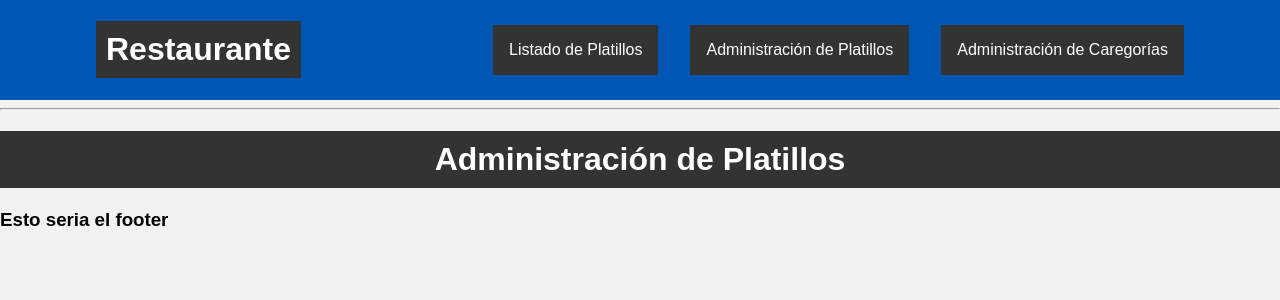
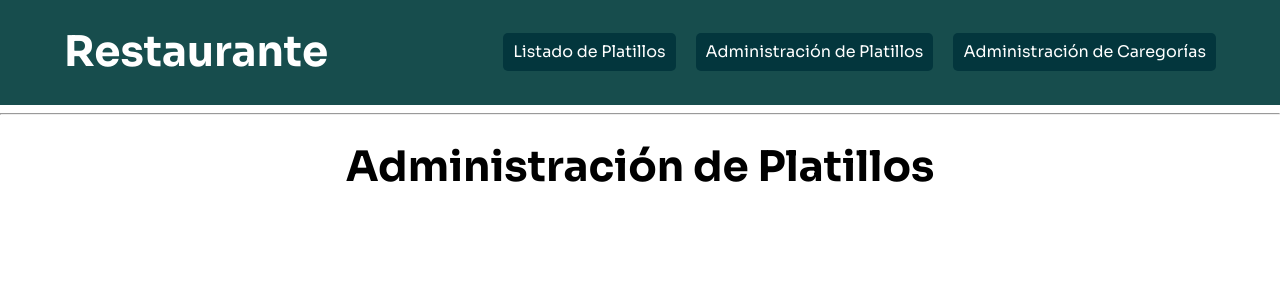
Before and after one commit to BrandonSGC/menu-restaurante, a React (Vite) app: page /platillos in a window 1280 px wide. Shown: the top 300 px of the page. Built offline with nearby package versions, Linux system fonts and the light colour scheme.

Commit message:
New styles applied

```diff
--- a/package.json
+++ b/package.json
@@ -11,7 +11,8 @@
   },
   "dependencies": {
     "react": "^18.2.0",
-    "react-dom": "^18.2.0"
+    "react-dom": "^18.2.0",
+    "react-router-dom": "^6.16.0"
   },
   "devDependencies": {
     "@types/react": "^18.2.15",
--- a/src/AdminCategoriasPage.jsx
+++ b/src/AdminCategoriasPage.jsx
@@ -1,6 +1,7 @@
-
 export const AdminCategoriasPage = () => {
   return (
-    <h1>Administración de Categorías</h1>
-  )
-}
+    <div className="container">
+      <h1 className="heading">Administración de Categorías</h1>
+    </div>
+  );
+};
--- a/src/AdminPlatillosPage.jsx
+++ b/src/AdminPlatillosPage.jsx
@@ -1,6 +1,9 @@
 
 export const AdminPlatillosPage = () => {
   return (
-    <h1>Administración de Platillos</h1>
+    <div className="container">
+      <h1 className="heading">Administración de Platillos</h1>
+    </div>
+
   )
 }
--- a/src/App.jsx
+++ b/src/App.jsx
@@ -20,7 +20,6 @@ export const App = () => {
         {/* Ruta por defecto */}
         <Route path="/*" element={<Navigate to="/"/>}/>
       </Routes>
-      <h3>Esto seria el footer</h3>
     </>
   );
 };
--- a/src/ListadoPlatillosPage.jsx
+++ b/src/ListadoPlatillosPage.jsx
@@ -2,31 +2,27 @@ import { useEffect, useState } from "react";
 import { Categoria } from "./components/Categoria";
 
 export const ListadoPlatillosPage = () => {
-
   const [categorias, setCategorias] = useState([]);
 
   useEffect(() => {
     // Hacer el fetch para obtener las categorias:
-    const url = `./categorias.json`
+    const url = `./categorias.json`;
     fetch(url)
       .then((response) => response.json())
       .then((data) => setCategorias(data));
-
   }, [categorias]);
-
 
   return (
     <>
-      <h1>Listado de Platillos</h1>
-      <p>Ordenados por categoría:</p>
-      <button>Crear Platillo</button>
+      <div className="container">
+        <h1 className="heading">Listado de Platillos</h1>
 
-      {/* Iterrar por cada categoria */}
-      {categorias.map((categoria) => {
-        return <Categoria key={categoria.id} categoria={categoria.nombre} />;
-      })}
+        {/* Iterrar por cada categoria */}
+        {categorias.map((categoria) => {
+          return <Categoria key={categoria.id} categoria={categoria.nombre} />;
+        })}
 
-      <p id="mensaje">Mensaje de prueba</p>
+      </div>
     </>
-  )
-}
+  );
+};
--- a/src/components/Categoria.jsx
+++ b/src/components/Categoria.jsx
@@ -1,51 +1,31 @@
-import { useState } from "react";
+import { useEffect, useState } from "react";
 import { Platillo } from "./Platillo";
 
 export const Categoria = ({categoria}) => {
 
-  const platillos = [
-    {
-      "id": 1,
-      "nombre": "Ensalada César",
-      "costo": 8.99,
-      "categoria_id": 1,
-      "activo": true
-    },
-    {
-      "id": 2,
-      "nombre": "Pasta Alfredo",
-      "costo": 12.99,
-      "categoria_id": 2,
-      "activo": true
-    },
-    {
-      "id": 3,
-      "nombre": "Tarta de Manzana",
-      "costo": 5.99,
-      "categoria_id": 3,
-      "activo": true
-    },
-    {
-      "id": 4,
-      "nombre": "Sopa de Tomate",
-      "costo": 6.99,
-      "categoria_id": 1,
-      "activo": true
-    }
-  ];
+  const [platillos, setPlatillos] = useState([]);
+
+  useEffect(() => {
+    // Hacer el fetch a los platillos de la categoria con tal id...
+    // Ejemplo de url: http://localhost:3000/platillos
+    const url = `./platillos.json`
+    fetch(url)
+      .then((response) => response.json())
+      .then((data) => setPlatillos(data))
+  }, [])
 
   return (
     <>
       <div>
-        <h2>{categoria}</h2>
+        <h2 className="categoria">{categoria}</h2>
 
         {/* Lista de Platillos */}
-        <ul>
+        <ul className="listaPlatillos">
           {platillos.map( (platillo) => {
             return <Platillo key={platillo.id} id={platillo.id} nombre={platillo.nombre} costo={platillo.costo}/>
           })}
         </ul>
-
+        <hr />
       </div>
     </>
   );
--- a/src/components/NavBar.jsx
+++ b/src/components/NavBar.jsx
@@ -4,12 +4,12 @@ export const NavBar = () => {
   return (
     <header className="header">
       <div className="container">
-        <div className="display">
-          <h1 className="logo">Restaurante</h1>
-          <nav>
-            <Link to="/">Listado de Platillos</Link>
-            <Link to="/platillos">Administración de Platillos</Link>
-            <Link to="/categorias">Administración de Caregorías</Link>
+        <div className="header__display">
+          <h1 className="header__logo">Restaurante</h1>
+          <nav className='header__nav'>
+            <Link className='header__link' to="/">Listado de Platillos</Link>
+            <Link className='header__link' to="/platillos">Administración de Platillos</Link>
+            <Link className='header__link' to="/categorias">Administración de Caregorías</Link>
           </nav>
         </div>
       </div>
--- a/src/components/Platillo.jsx
+++ b/src/components/Platillo.jsx
@@ -1,6 +1,6 @@
 import React from "react";
 
-export const Platillo = ({id, nombre="Arroz con Pollo", costo="3500"}) => {
+export const Platillo = ({id, nombre = "Arroz con Pollo", costo = "3500"}) => {
 
   const onActivate = (status) => {
     if (status === 1) {
@@ -8,27 +8,89 @@ export const Platillo = ({id, nombre="Arroz con Pollo", costo="3500"}) => {
     } else {
       // Desactivar platillo.
     }
-  }
+  };
   const onEdit = (id) => {
     // Show modal with data.
 
-
+    const datosActualizados = {
+      nombre: "Ensalada Modificada",
+      costo: 1000.00,
+      categoria_id: 1
+    }
+    editarPlatillo(id, datosActualizados)
     console.log(`Editing product with id: ${id}`);
-  }
+  };
 
   const onDelete = (id) => {
+    // Modal para confirmar delete.
+
+    // Si confirma entonces se hace la peticion
     console.log(`Deleting product with id: ${id}`);
-  }
+    eliminarPlatillo(id);
+  };
 
   return (
     <>
-      <li id={id}>
-        Platillo: {nombre}, Costo: ₡{costo}
-        <button onClick={() => onActivate(1)}>Activar</button>
-        <button onClick={() => onActivate(0)}>Inactivar</button>
-        <button onClick={() => onEdit(id)}>Editar</button>
-        <button onClick={() => onDelete(id)}>Borrar</button>
+      <li className="platillo" id={id}>
+        <p >
+          <span>Platillo:</span> {nombre},
+          <span>Costo:</span> ₡{costo}
+        </p>
+
+        <div className="actions">
+          <button className="button" onClick={() => onActivate(1)}>Activar</button>
+          <button className="button" onClick={() => onActivate(0)}>Inactivar</button>
+          <button className="button" onClick={() => onEdit(id)}>Editar</button>
+          <button className="button" onClick={() => onDelete(id)}>Borrar</button>
+        </div>
       </li>
     </>
   );
 };
+
+
+// Functions:
+const editarPlatillo = (id, data) => {
+  const url = `http://localhost:3000/platillos/${id}`;
+  fetch(url, {
+    method: "PUT",
+    headers: {
+      "Content-Type": "application/json",
+    },
+    body: JSON.stringify(),
+  })
+    .then((response) => {
+      if (response.status === 200) {
+        // La solicitud se completó con éxito
+        console.log("Platillo actualizado con éxito.");
+        // Aquí puedes realizar otras acciones después de actualizar el platillo
+      } else {
+        // La solicitud no se completó con éxito, maneja el error apropiadamente
+        console.error("Error al actualizar el platillo.");
+      }
+    })
+    .catch((error) => {
+      // Maneja errores de red u otros errores
+      console.error("Error de red:", error);
+    });
+};
+
+const eliminarPlatillo = (id) => {
+  const url = `http://localhost:3000/platillos/${id}`;
+  fetch(url, {
+    method: "DELETE",
+    headers: {
+      "Content-Type": "application/json",
+    },
+  })
+    .then((response) => {
+      if (response.status === 2000) {
+        console.log("Platillo eliminado con éxito!");
+      } else {
+        console.log("Error al eliminar el platillo...");
+      }
+    })
+    .catch((error) => {
+      console.error(`Se ha producido un error: ${error}`);
+    });
+};
--- a/src/styles.css
+++ b/src/styles.css
@@ -1,86 +1,116 @@
+/* Font */
+@import url('https://fonts.googleapis.com/css2?family=Sora:wght@200;400;700;800&display=swap');
+
 /* Variables */
+:root {
+  --primario: #174D4D;
+  --primarioOscuro: #03363D;
+  --blanco: #FFF;
+  --gris: #F4F4F4;
+  --grisOscuro: #333;
+  --negro: #000000;
+
+  --fuentePrincipal: 'Sora', sans-serif;
+}
 
 /* Globals */
-
-.container {
-  width: 85%;
+html { /* Box Model */
+  font-size: 62.5%;
+  box-sizing: border-box;
+}
+*, *:before, *:after {
+  box-sizing: inherit;
+}
+body {
+  font-size: 1.6rem;
+  font-family: var(--fuentePrincipal);
+}
+h1 {
+  font-size: 4.2rem;
+}
+h2 {
+  font-size: 4rem;
+}
+h3 {
+  font-size: 3.6rem;
+}
+img {
+  max-width: 100%;
+  display: block;
+}
+[class$="container"] {
+  max-width: 120rem;
   margin: 0 auto;
-  max-width: 120rem;
+  width: 90%;
 }
 
-/* Header */
+/* Header / NavBar*/
 .header {
-  background-color: #0056b3;
+  background-color: var(--primario);
 }
-.display {
+.header__display {
   display: flex;
   align-items: center;
   justify-content: space-between;
 }
-nav {
+.header__logo {
+  color: var(--blanco);
+}
+.header__nav {
   display: flex;
+  align-items: center;
+  justify-content: center;
   gap: 2rem;
 }
-nav a {
-  background-color: #333;
-  color: #fff;
+.header__link {
+  background-color: var(--primarioOscuro);
+  color: var(--blanco);
   padding: 1rem;
   text-decoration: none;
+  border-radius: .5rem;
 }
 
 
-body {
-  font-family: Arial, sans-serif;
-  background-color: #f2f2f2;
-}
-
-h1 {
-  background-color: #333;
-  color: #fff;
-  padding: 10px;
+/* Headings */
+.heading {
   text-align: center;
 }
 
-h2 {
-  background-color: #555;
-  color: #fff;
-  padding: 5px;
+.categoria {
+  color: var(--primario);
+  margin: 1rem 0;
 }
 
-ul {
-  list-style: none;
+
+/* Platillos */
+.listaPlatillos {
+  margin: 0;
   padding: 0;
 }
-
-li {
-  background-color: #fff;
-  border: 1px solid #ccc;
-  margin: 5px 0;
-  padding: 10px;
+.platillo {
+  list-style: none;
   display: flex;
+  align-items: center;
   justify-content: space-between;
-  align-items: center;
+}
+.actions {
+  display: flex;
+  gap: 1rem;
+}
+p span {
+  font-weight: 700;
 }
 
-button {
-  background-color: #007bff;
-  color: #fff;
+/* Platillos buttons */
+.button {
+  background-color: var(--primario);
+  color: var(--blanco);
+  padding: .7rem 1.8rem;
+  cursor: pointer;
   border: none;
-  padding: 5px 10px;
-  cursor: pointer;
+  border-radius: .5rem;
 }
-
-button:hover {
-  background-color: #0056b3;
+.button:hover {
+  background-color: var(--primarioOscuro);
+  transition: .3s;
 }
-
-#mensaje {
-  color: red;
-  font-weight: bold;
-  margin-top: 10px;
-}
-
-.admin-button {
-  text-align: center;
-  margin-top: 20px;
-}
```
